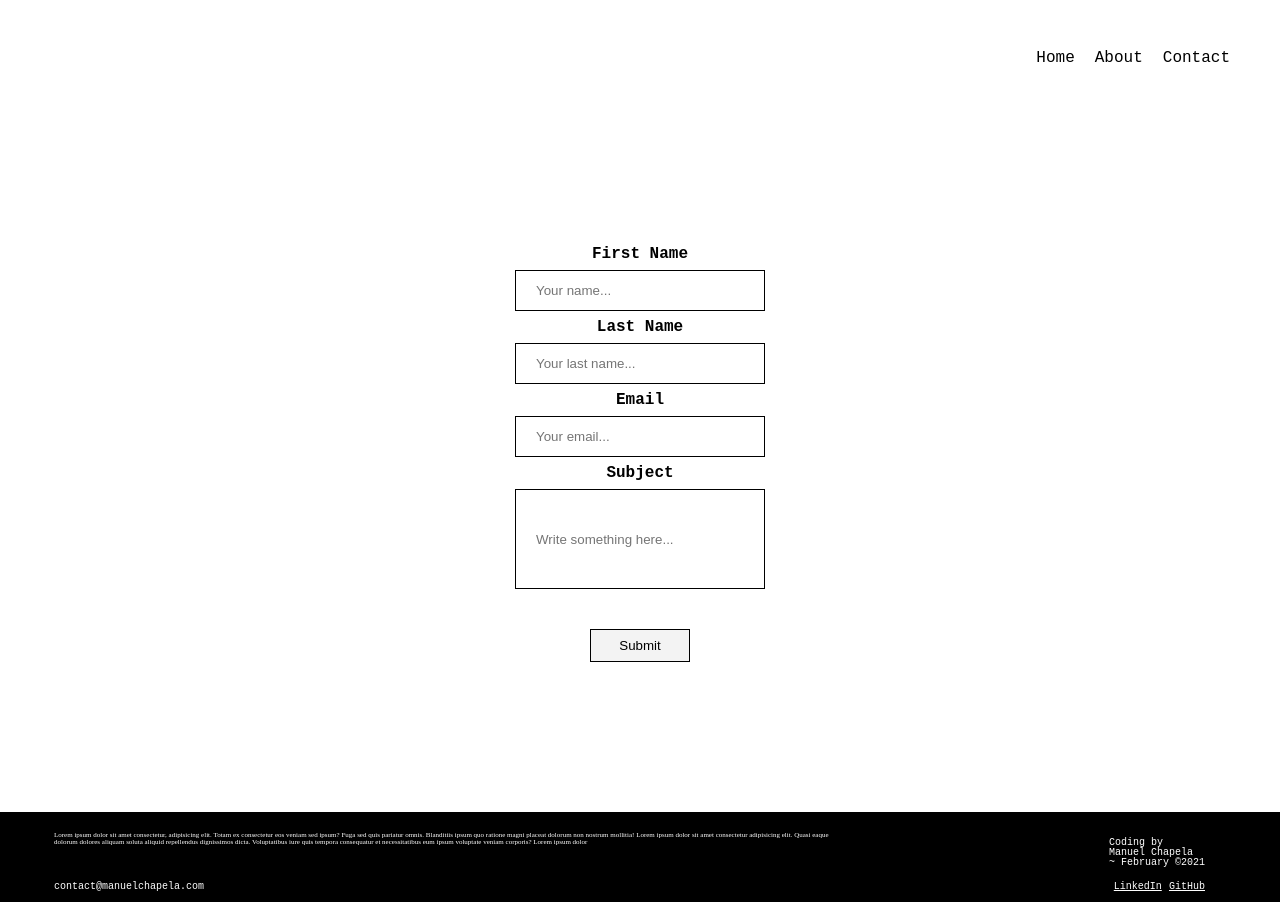
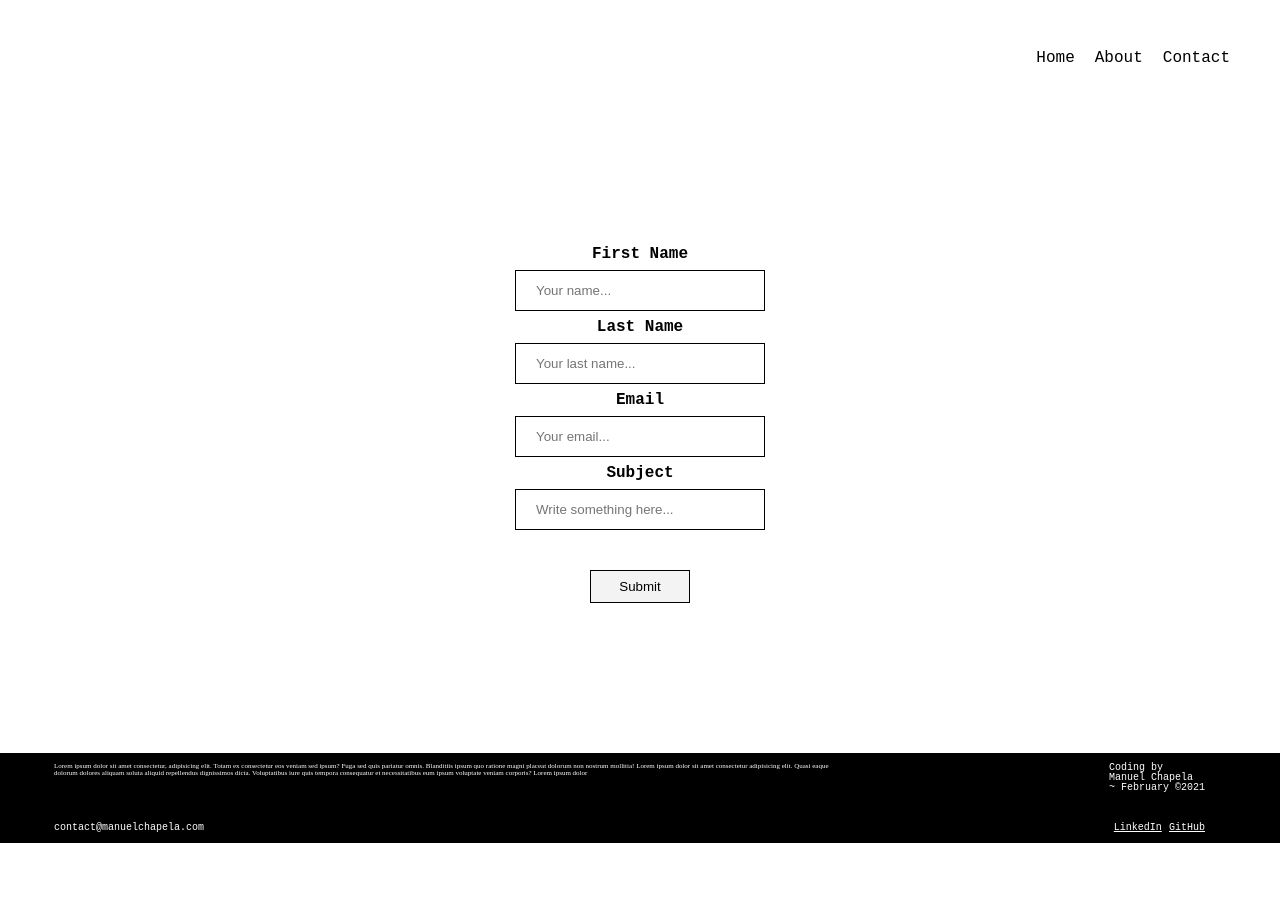
Before and after one commit to ManuelChapela/Portfolio, a plain HTML site: page contact.html in a window 1280 px wide. After the commit the page ends 843 px from the top, so only its background shows below. Drawn offline with Linux system fonts and the light colour scheme.

Commit message:
FIX footer, img, hover

```diff
--- a/contact.html
+++ b/contact.html
@@ -29,10 +29,10 @@
                     <input type="email" id="email" name="email" placeholder="Your email...">
 
                     <label for="subject">Subject</label>
-                    <input type="textarea" id="subject" name="subject" placeholder="Write something here...">
+                    <input type="text" id="subject" name="subject" placeholder="Write something here...">
 
                     <input class="buttonHover" type="submit" value="Submit">
-                    </label>
+
         </form>
 
 
--- a/stylePortfolio.css
+++ b/stylePortfolio.css
@@ -165,7 +165,7 @@ footer {
     color: white;
     display: flex;
     flex-direction: row;
-    align-items: flex-end;
+    align-items: inherit;
 }
 /* Texto largo del footer */
 
@@ -176,7 +176,7 @@ footer {
     display: flex;
     flex-direction: column;
     align-items: flex-start;
-    justify-content: space-around;
+    justify-content: space-between;
 
 }
 .footerSmallType {
@@ -197,11 +197,13 @@ footer {
     display: flex;
     flex-direction: column;
     align-items: flex-end;
+    justify-content: space-between;
     margin-right: 25px;
 }
 .footerRightText {
     font-size: 10px;
     font-family: 'Courier New', Courier, monospace;
+    margin-top:10px
 }
 
 .footerRightIcons {
@@ -279,7 +281,10 @@ form input[type="submit"] {
     background-color: rgba(236, 236, 236, 0.603);
 }
 .buttonHover:hover {
-    background-color: green;
+    /* background-color: rgba(175, 175, 175, 0.603); */
+    font-weight: bold;
+    border: 2px solid black;
+
 }
 
 
@@ -388,8 +393,9 @@ form input[type="submit"] {
    }   */
    .footerSmallType {
     font-size: 6px;
-    margin: 5px 54px;
+    /* margin: 5px 54px; */
     margin-right: 3vw;
+    margin-left: 54px
 }
 
 
@@ -398,6 +404,7 @@ form input[type="submit"] {
 }
 .footerRightText {
     margin-right: 50px;
+    margin-top:10px;
 }
 
 .footerRightIcons {
@@ -439,8 +446,9 @@ form input[type="submit"] {
 
     .footerSmallType {
         font-size: 7px;
-        margin: 0px 54px;
+        margin: 10px 54px;
         margin-right: 3vw;
+
     }
 
     .titleBiography {
```
Also changed, not shown: biografia.html (+1 -1 lines), 2 other files.
